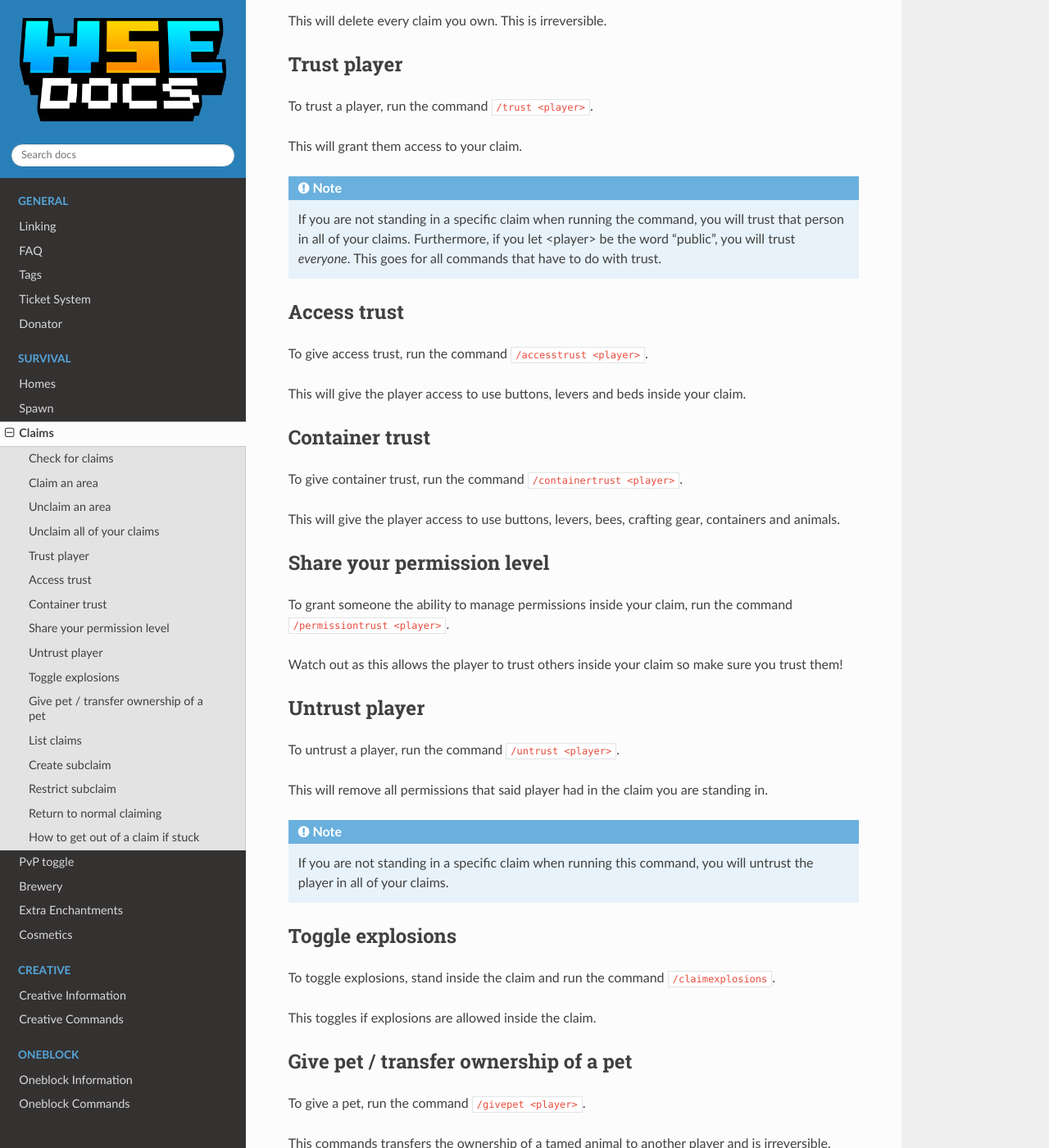
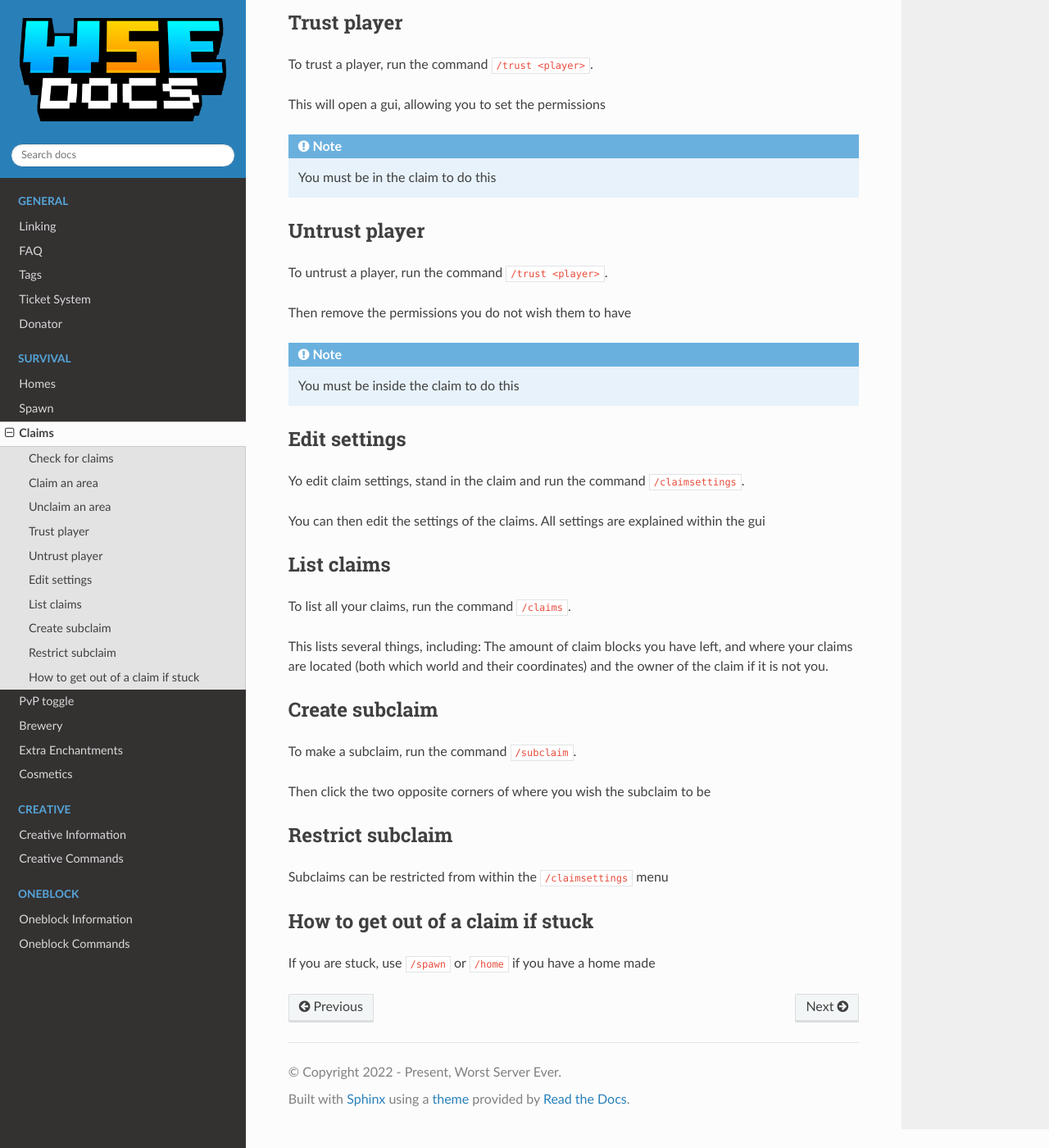
Before and after one commit to footdabmommy/wse, a Sphinx documentation site: the page built from docs/source/claims.rst, in a window 1280 px wide and 1400 px high, scrolled down 834 px. Shown: the whole window at 82% size. Built offline with Sphinx 7.4.7 and the Read the Docs theme 2.0.0, drawn with Linux system fonts in a browser that asks for light colours; some of the changed text lies outside the part shown.

Commit message:
claims now new claims finally uwuwu

```diff
--- a/docs/source/claims.rst
+++ b/docs/source/claims.rst
@@ -8,10 +8,10 @@
 Claim an area
 --------
 
-| To easily claim an area (9x9 blocks, 81 claim blocks), use the command ``/claim``.
-This will create an area marked temporarily by gold and glowstone.
+| To easily claim an area, use the command ``/claim``.
+You should then click or tap the opposite corners of the area to make a claim
 In this area no one else is able to break, place or interact with any blocks unless it is a `trusted player <https://docs.worstserverever.com/en/latest/claims.html#trust-player>`_.
-You can right click a corner with a wooden shovel to resize the claim - simply follow the instructions given in the chat.
+To resize, use ``/claim``, but this time click the corner you wish to move, then click where you wish it to be/
 
 .. warning:: Entities such as cows, villagers, cats, etc. are **NOT** protected by a claim!
     Please open a `player report ticket <https://docs.worstserverever.com/en/latest/ticket%20system.html#player-member-reports>`_ if your pets were killed.
@@ -19,91 +19,56 @@
 Unclaim an area
 --------
 
-| To unclaim an area, stand in it and run the command ``/abandonclaim``.
+| To unclaim an area, stand in it and run the command ``/unclaim``.
+Then press the green concrete.
 This action will delete the claim. This is irreversible.
 
-Unclaim all of your claims
---------
-
-| To unclaim all of your claims, run the command ``/abandonallclaims``.
-This will delete every claim you own. This is irreversible.
+.. note:: You must be in the claim to do this
 
 
 Trust player
 --------
 
 | To trust a player, run the command ``/trust <player>``.
-This will grant them access to your claim.
+This will open a gui, allowing you to set the permissions
 
-.. note:: If you are not standing in a specific claim when running the command, you will trust that person in all of your claims. Furthermore, if you let <player> be the word "public", you will trust *everyone*. This goes for all commands that have to do with trust.
-
-Access trust
---------
-
-| To give access trust, run the command ``/accesstrust <player>``.
-This will give the player access to use buttons, levers and beds inside your claim.
-
-Container trust
---------
-
-| To give container trust, run the command ``/containertrust <player>``.
-This will give the player access to use buttons, levers, bees, crafting gear, containers and animals.
-
-Share your permission level
---------
-
-| To grant someone the ability to manage permissions inside your claim, run the command ``/permissiontrust <player>``.
-Watch out as this allows the player to trust others inside your claim so make sure you trust them!
+.. note:: You must be in the claim to do this
 
 
 Untrust player
 --------
 
-| To untrust a player, run the command ``/untrust <player>``.
-This will remove all permissions that said player had in the claim you are standing in.
+| To untrust a player, run the command ``/trust <player>``.
+Then remove the permissions you do not wish them to have
 
-.. note:: If you are not standing in a specific claim when running this command, you will untrust the player in all of your claims.
+.. note:: You must be inside the claim to do this
 
-Toggle explosions
+Edit settings
 --------
 
-| To toggle explosions, stand inside the claim and run the command ``/claimexplosions``.
-This toggles if explosions are allowed inside the claim.
-
-Give pet / transfer ownership of a pet
---------
-
-| To give a pet, run the command ``/givepet <player>``.
-This commands transfers the ownership of a tamed animal to another player and is irreversible.
+| Yo edit claim settings, stand in the claim and run the command ``/claimsettings``.
+You can then edit the settings of the claims.
+All settings are explained within the gui
 
 List claims
 --------
 
-| To list all your claims, run the command ``/claimslist``.
-This lists several things, including: The amount of claim blocks you have used, the amount of claim blocks you have left, and where your claims are located (both which world and their coordinates) and how many claim blocks have been used for that specific claim.
+| To list all your claims, run the command ``/claims``.
+This lists several things, including: The amount of claim blocks you have left, and where your claims are located (both which world and their coordinates) and the owner of the claim if it is not you.
 
 Create subclaim
 --------
 
-| To make a subclaim, run the command ``/subdivideclaims``.
-Once you have done this you can use your wooden shovel to create subclaims.
-A subclaim is a claim within a claim that you can grant different permissions for.
+| To make a subclaim, run the command ``/subclaim``.
+Then click the two opposite corners of where you wish the subclaim to be
 
 Restrict subclaim
 --------
 
-| To restrict a subclaim, run the command ``/restrictsubclaim``
-This will make it so the subclaim no longer uses the same permissions as the claim it is in.
+| Subclaims can be restricted from within the ``/claimsettings`` menu
 
-.. note:: What this means is that the permissions for the subclaim are separated from the permissions of the main claim, so you can set permissions for that subclaim without affecting the permissions of the main claim.
-
-Return to normal claiming
---------
-
-| To return to normal claiming mode, run the command ``/basicclaims``.
-This will change your shovel back to creating normal claims.
 
 How to get out of a claim if stuck
 --------
 
-To teleport out of a claimed area you are trapped in, use the command ``/trapped``.
+If you are stuck, use ``/spawn`` or ``/home`` if you have a home made
```
